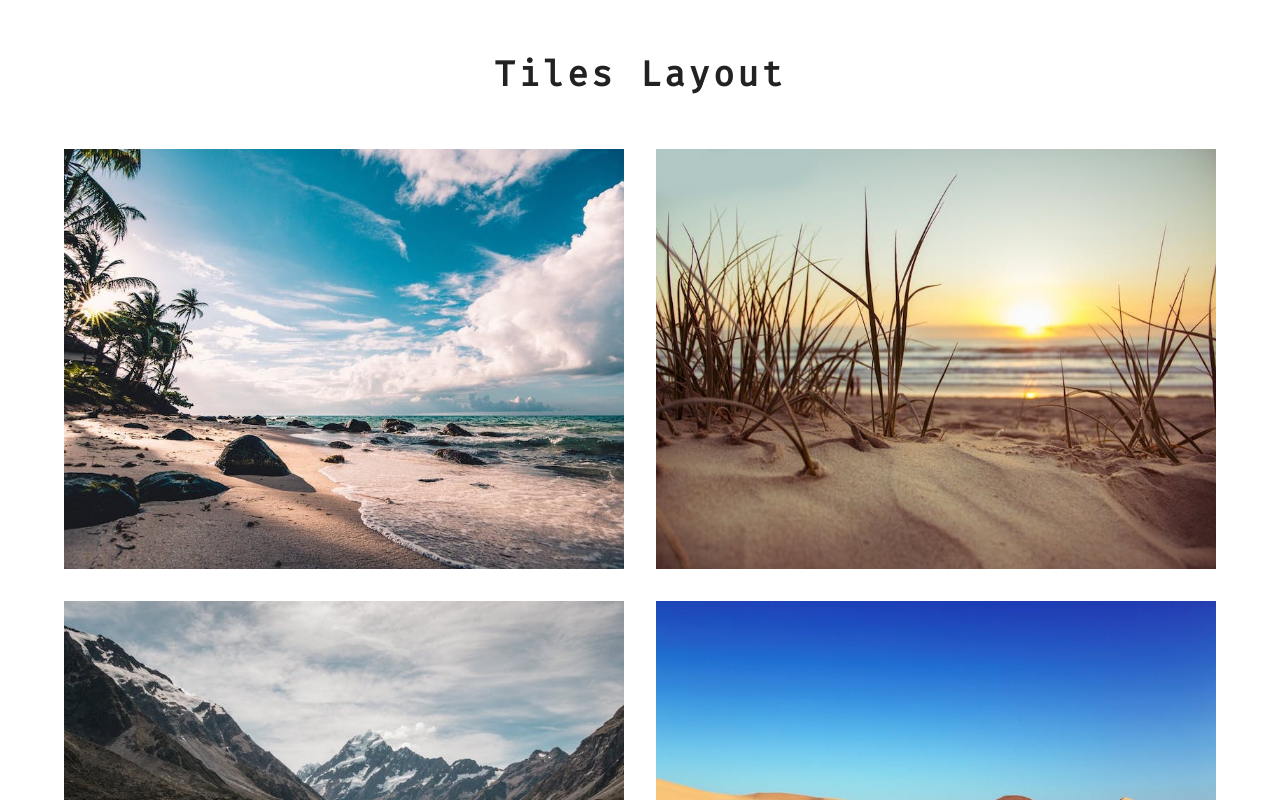
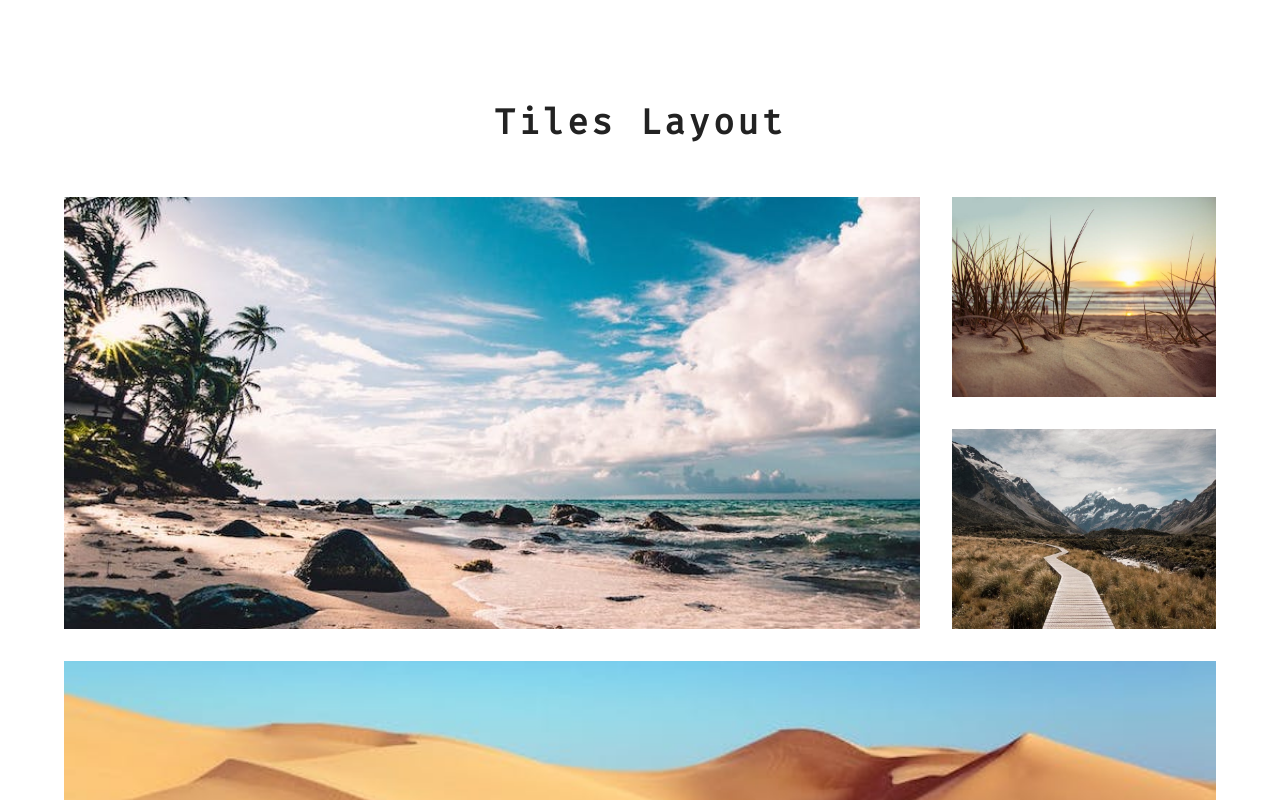
Before and after one commit to Lior-Lavon/css-grid-mini-project, a plain HTML site: page tiles.html in a window 1280 px wide. Shown: the top 800 px of the page. Drawn offline with Linux system fonts and the light colour scheme.

Commit message:
add tiles layout section

```diff
--- a/css/main.css
+++ b/css/main.css
@@ -154,7 +154,7 @@ p {
 /* cards            */
 /********************/
 
-.cards .title {
+.title {
   margin: 3rem 1rem;
   text-align: center;
 }
@@ -252,16 +252,8 @@ p {
 /* tiles            */
 /********************/
 
-.tiles .title {
-  text-align: center;
-}
-.tiles .title h1 {
-  width: 90%;
-  margin: 3rem auto;
-}
-
-.tile {
-  margin-bottom: 2rem;
+.tiles {
+  padding: 3rem 0;
 }
 
 .tiles-center {
@@ -270,16 +262,18 @@ p {
   margin: 0 auto;
 
   display: grid;
-  column-gap: 2rem;
+  gap: 2rem;
   grid-template-columns: repeat(auto-fit, minmax(367px, 1fr));
 }
 
-@media screen and (min-width: 1400px) {
+@media screen and (min-width: 1170px) {
   .tiles-center {
+    transition: var(--transtion);
+
     display: grid;
-    gap: 2rem;
+    /* gap: 2rem; */
     grid-template-columns: repeat(4, 1fr);
-    grid-template-rows: repeat(5, 219px);
+    grid-template-rows: repeat(5, 200px);
     grid-template-areas:
       "a a a b"
       "a a a c"
@@ -331,3 +325,6 @@ p {
     background: grey;
   }
 }
+.tiles-center:hover {
+  gap: 0;
+}
```
